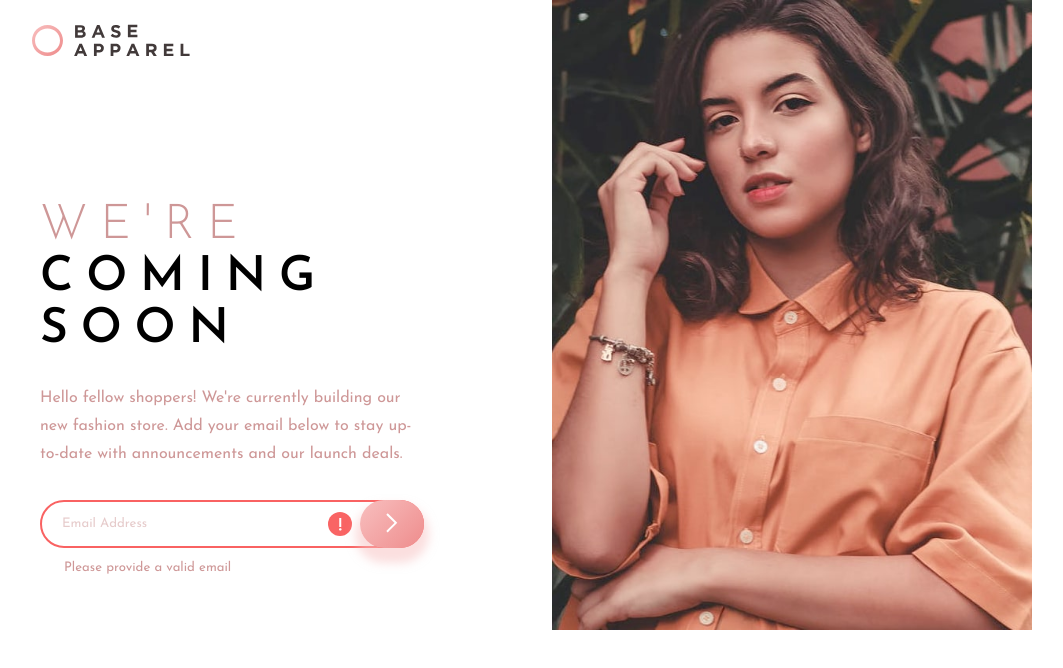
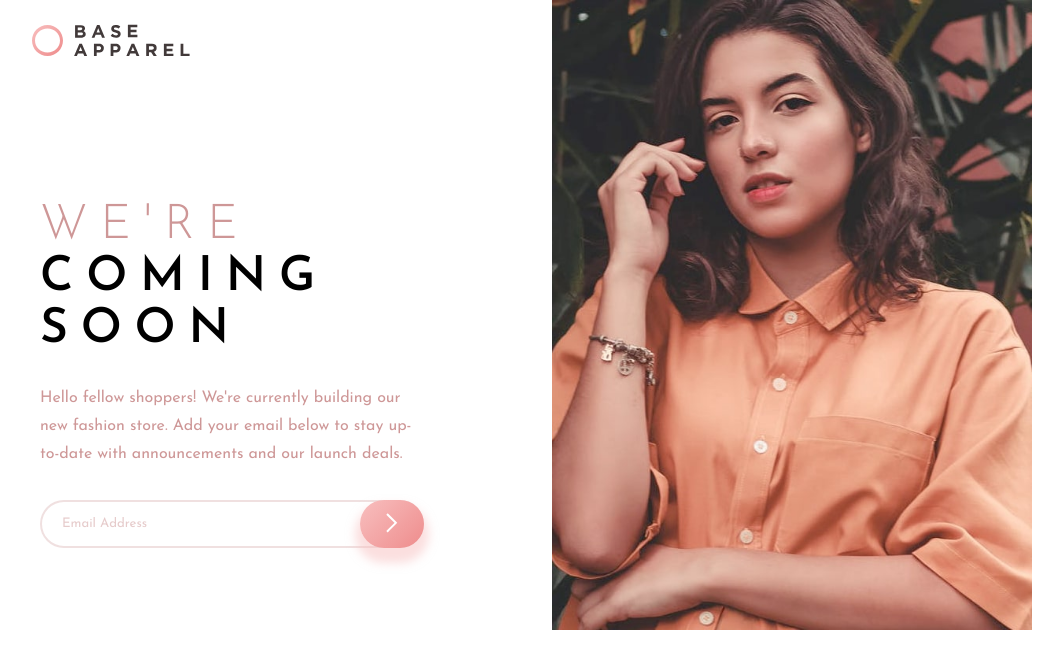
Before and after one commit to siavhnz/base-apparel-coming-soon-page, a React (Create React App) app: page / in a window 1280 px wide. Shown: the top 668 px of the page, without its empty margins (120-1183 px from the left). Built offline with nearby package versions, Linux system fonts and the light colour scheme.

Commit message:
check for email validity added

```diff
--- a/src/assets/css/global-style.css
+++ b/src/assets/css/global-style.css
@@ -7,6 +7,10 @@ body {
 
 .primary-color {
     color: #ce9797;
+}
+
+.success {
+    color: rgb(58, 190, 65);
 }
 
 .font-light {
--- a/src/components/SubscribeForm.js
+++ b/src/components/SubscribeForm.js
@@ -1,28 +1,89 @@
+import { useRef, useState } from "react";
 import classes from "./SubscribeForm.module.css";
-
 import { ReactComponent as ArrowIcon } from "../assets/images/icon-arrow.svg";
 import { ReactComponent as ErrorIcon } from "../assets/images/icon-error.svg";
 
 const SubscribeForm = () => {
+  const emailInput = useRef();
+
+  /*
+
+    Handle 3 state for this component
+    1. default state -> when component initialized (we can omit this state)
+    2. error state -> user insert invalid email
+    3. success state -> user insert a valid email
+
+  */
+  const DEFAULT = "default",
+    ERROR = "error",
+    SUCCESS = "success";
+
+  const [state, setState] = useState(DEFAULT);
+
+  // handle submit
+  const submitHandler = (e) => {
+    e.preventDefault();
+
+    // prevent form submition with invalid email
+    if (!validateEmail()) {
+      setState(ERROR);
+    } else {
+      setState(SUCCESS);
+    }
+  };
+
+  const emailBlurHandler = () => {};
+
+  // validate email address by regular expression
+  // https://stackoverflow.com/a/9204568/3925013
+  const validateEmail = () => {
+    const re = /^[^\s@]+@[^\s@]+\.[^\s@]+$/;
+    return re.test(emailInput.current.value);
+  };
+
+  // add border red to input if component is in error state
+  const inputClasses =
+    state === ERROR
+      ? `${classes["group-input__input"]} ${classes["error"]}`
+      : classes["group-input__input"];
+
   return (
-    <form>
+    <form onSubmit={submitHandler}>
       <div className={classes["group-input"]}>
         <input
+          ref={emailInput}
+          onBlur={emailBlurHandler}
           type="text"
-          className={` ${classes["group-input__input"]} ${classes["error"]}`}
+          className={inputClasses}
           placeholder="Email Address"
         />
+
+        {/* show error icon on input when we are in error state */}
+        {state === ERROR && (
           <ErrorIcon
             aria-hidden="true"
             className={classes["group-input__error-icon"]}
           />
-        <button className={classes["group-input__btn"]}>
+        )}
+
+        <button className={classes["group-input__btn"]} type="submit">
           <ArrowIcon aria-hidden="true" />
         </button>
       </div>
-      <div className={` ${classes.warning} primary-color `}>
+
+      {/* show error message when we are in error state */}
+      {state === ERROR && (
+        <div className={` ${classes["message-container"]} primary-color `}>
           <span>Please provide a valid email</span>
         </div>
+      )}
+
+      {/* show success message when we are in success state */}
+      {state === SUCCESS && (
+        <div className={` ${classes["message-container"]} success `}>
+          <span>Your email has been successfully added</span>
+        </div>
+      )}
     </form>
   );
 };
--- a/src/components/SubscribeForm.module.css
+++ b/src/components/SubscribeForm.module.css
@@ -45,11 +45,15 @@
     cursor: pointer;
 }
 
+.group-input__btn:hover {
+    background: rgba(248, 191, 191, 0.65);
+}
+
 .group-input__btn > svg {
     margin-top: 0.25rem;
 }
 
-.warning {
+.message-container {
     padding: 0.75rem 1.5rem;
     font-size: 0.825rem;
 }
@@ -75,7 +79,4 @@
         padding:0.8rem 2.75rem;
     }
 
-    .group-input__btn:hover {
-        background: rgba(248, 191, 191, 0.65);
-    }
 }
```
Lines whose indentation alone changed are shown as unchanged.
